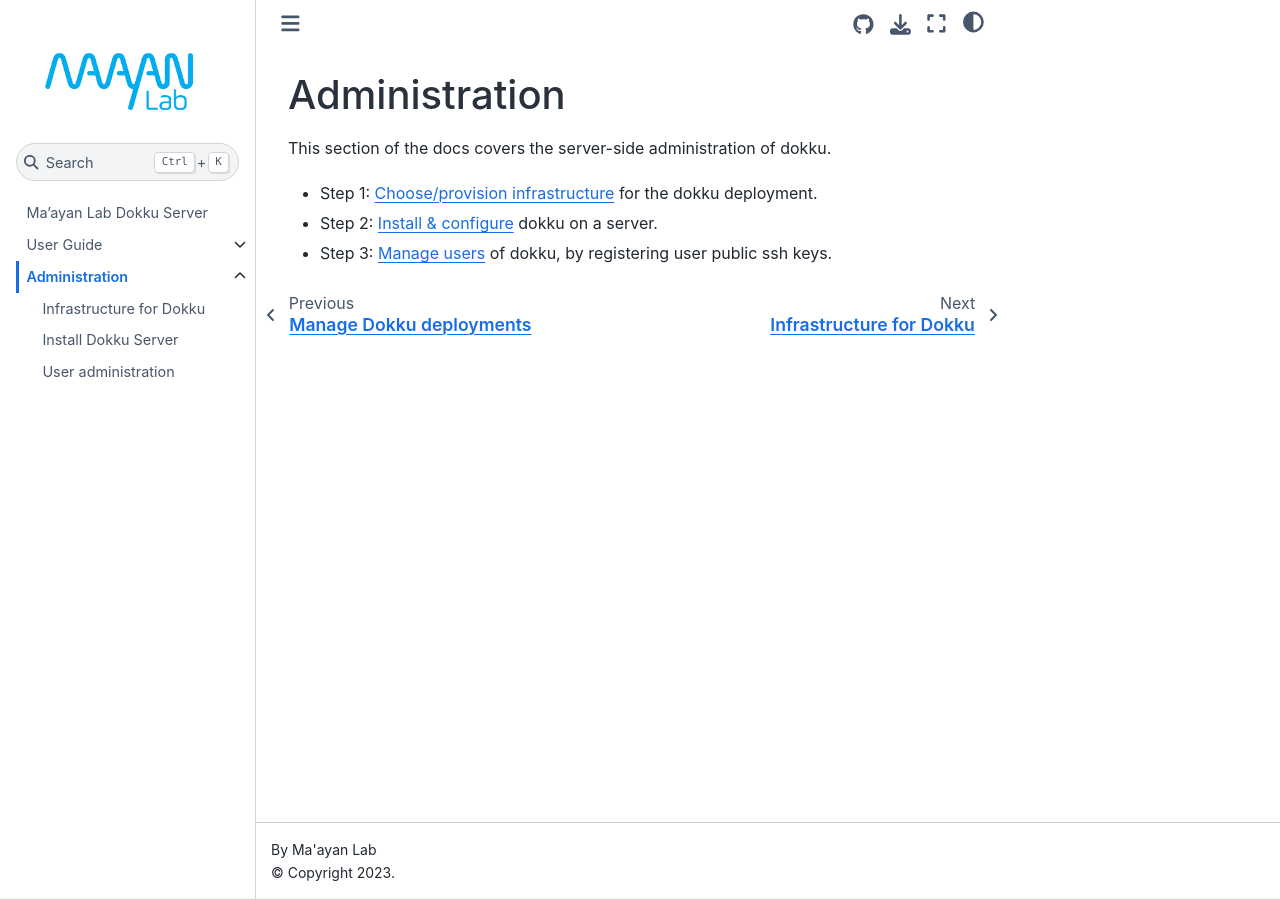
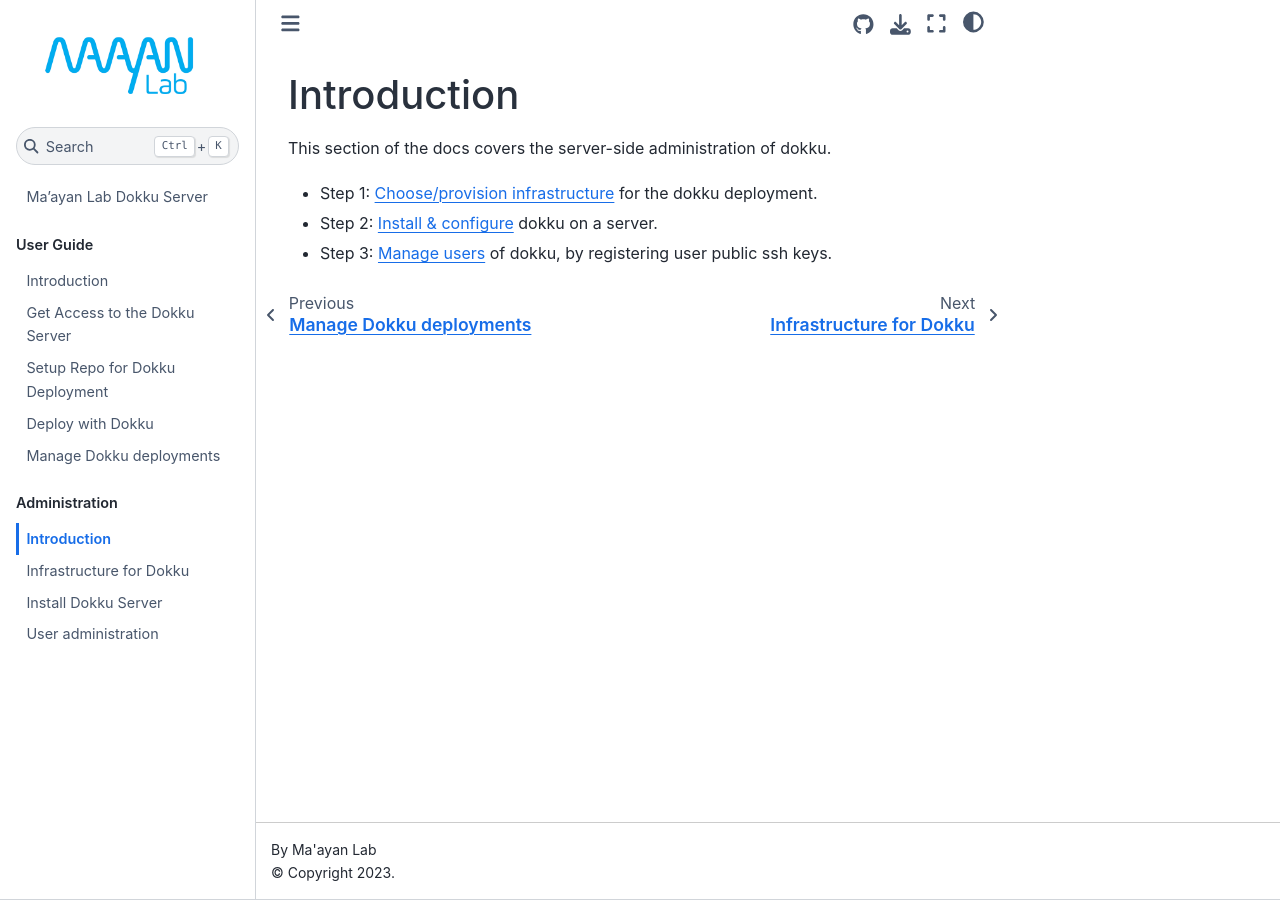
Before and after one commit to MaayanLab/dokku, a Jupyter Book: the page built from administration/00-intro.md, in a window 1280 px wide. Built offline with Jupyter Book 1.0.4 settings and Sphinx 7.4.7 and the Sphinx Book theme 1.1.4, drawn with Linux system fonts in a browser that asks for light colours; part of the change alters nothing that is shown.

```diff
--- a/_config.yml
+++ b/_config.yml
@@ -25,3 +25,5 @@ repository:
 html:
   use_issues_button: true
   use_repository_button: true
+  use_edit_page_button: true
+  extra_navbar: ""
--- a/_toc.yml
+++ b/_toc.yml
@@ -3,15 +3,10 @@
 
 format: jb-book
 root: README
-chapters:
-- file: user/index
-  sections:
-  - file: user/10-access
-  - file: user/20-setup
-  - file: user/30-deploy
-  - file: user/40-manage
-- file: administration/index
-  sections:
-  - file: administration/10-infrastructure
-  - file: administration/20-install
-  - file: administration/30-users
+parts:
+- caption: User Guide
+  chapters:
+  - glob: user/*
+- caption: Administration
+  chapters:
+  - glob: administration/*
--- a/administration/index.md
+++ b/administration/00-intro.md
@@ -1,4 +1,4 @@
-# Administration
+# Introduction
 
 This section of the docs covers the server-side administration of dokku.
 
--- a/user/index.md
+++ b/user/00-intro.md
@@ -1,4 +1,4 @@
-# User Guide
+# Introduction
 
 This section of the docs covers the user-side usage of the public dokku server. It assumes the user has been given access to a given dokku server by an administrator.
 
```
